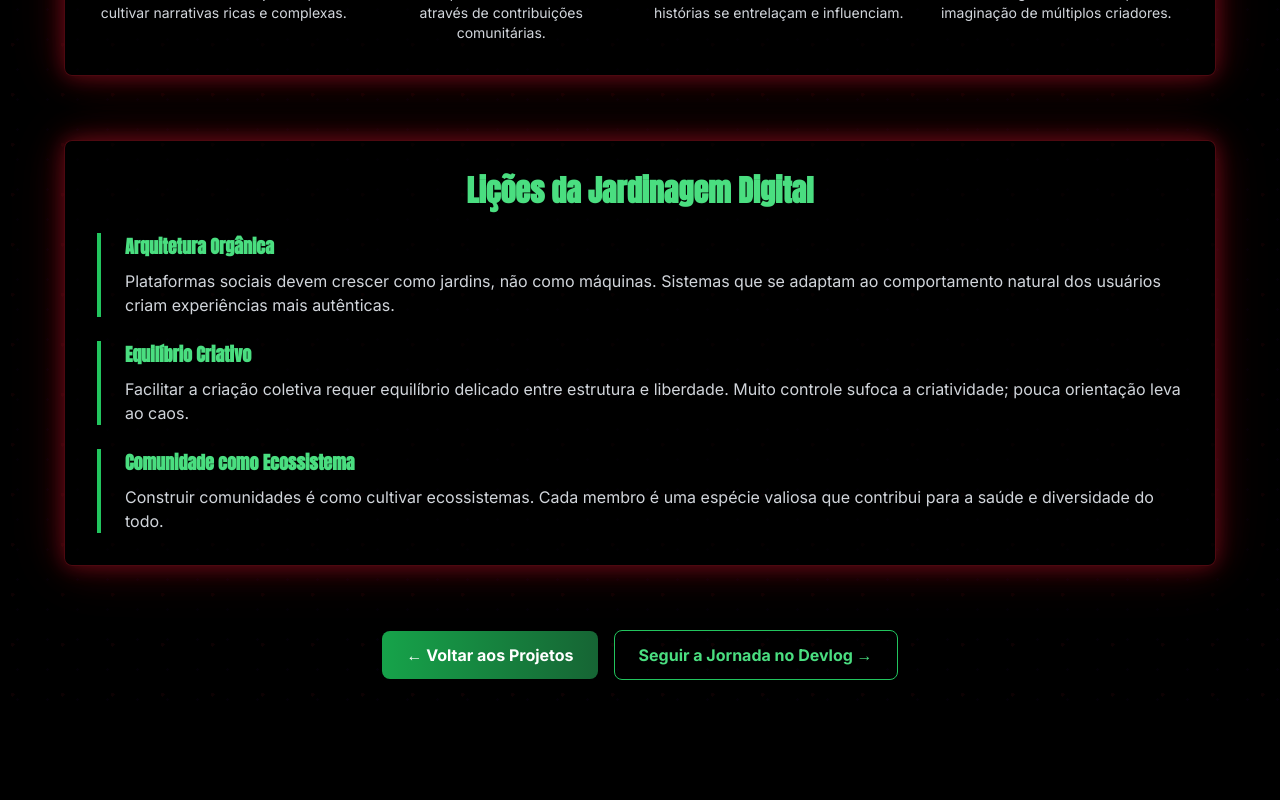
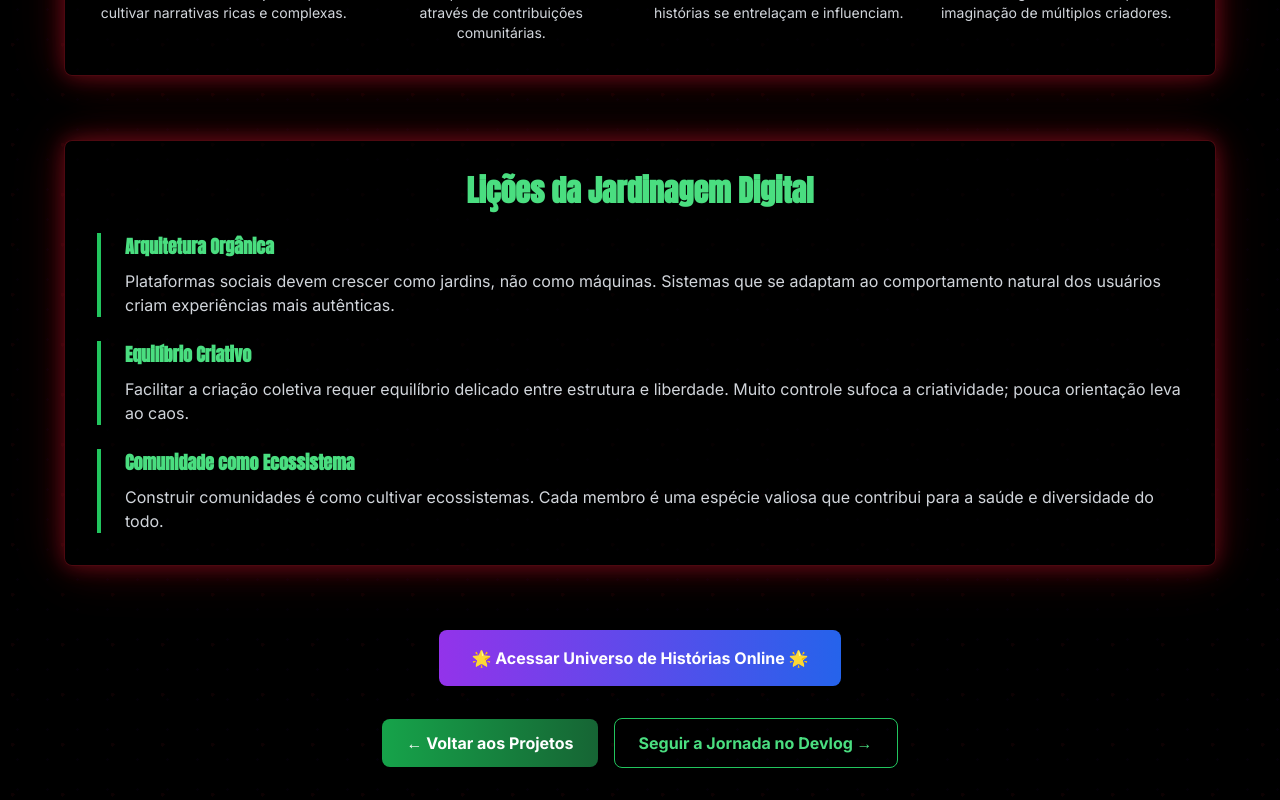
Before and after one commit to murilobsantos/portfoli-novo, a Next.js app: page /showcases/universo-de-historias in a window 1280 px wide. Shown: the part 1568-2368 px from the top of the page. Before the commit the page ends 2280 px from the top, so only its background shows below. Built offline with nearby package versions, Linux system fonts and the light colour scheme.

Commit message:
update page.tsx

```diff
--- a/src/app/showcases/universo-de-historias/page.tsx
+++ b/src/app/showcases/universo-de-historias/page.tsx
@@ -167,6 +167,16 @@
 
         {/* Footer */}
         <footer className="text-center mt-16">
+          <div className="flex flex-col sm:flex-row gap-4 justify-center items-center mb-8">
+            <a
+              href="https://universohistorias.netlify.app"
+              target="_blank"
+              rel="noopener noreferrer"
+              className="inline-block px-8 py-4 bg-gradient-to-r from-purple-600 to-blue-600 text-white font-bold rounded-lg hover:from-purple-700 hover:to-blue-700 transition-all duration-300 shadow-lg hover:shadow-xl transform hover:scale-105"
+            >
+              🌟 Acessar Universo de Histórias Online 🌟
+            </a>
+          </div>
           <div className="flex flex-col sm:flex-row gap-4 justify-center items-center">
             <Link
               href="/projetos"
```
